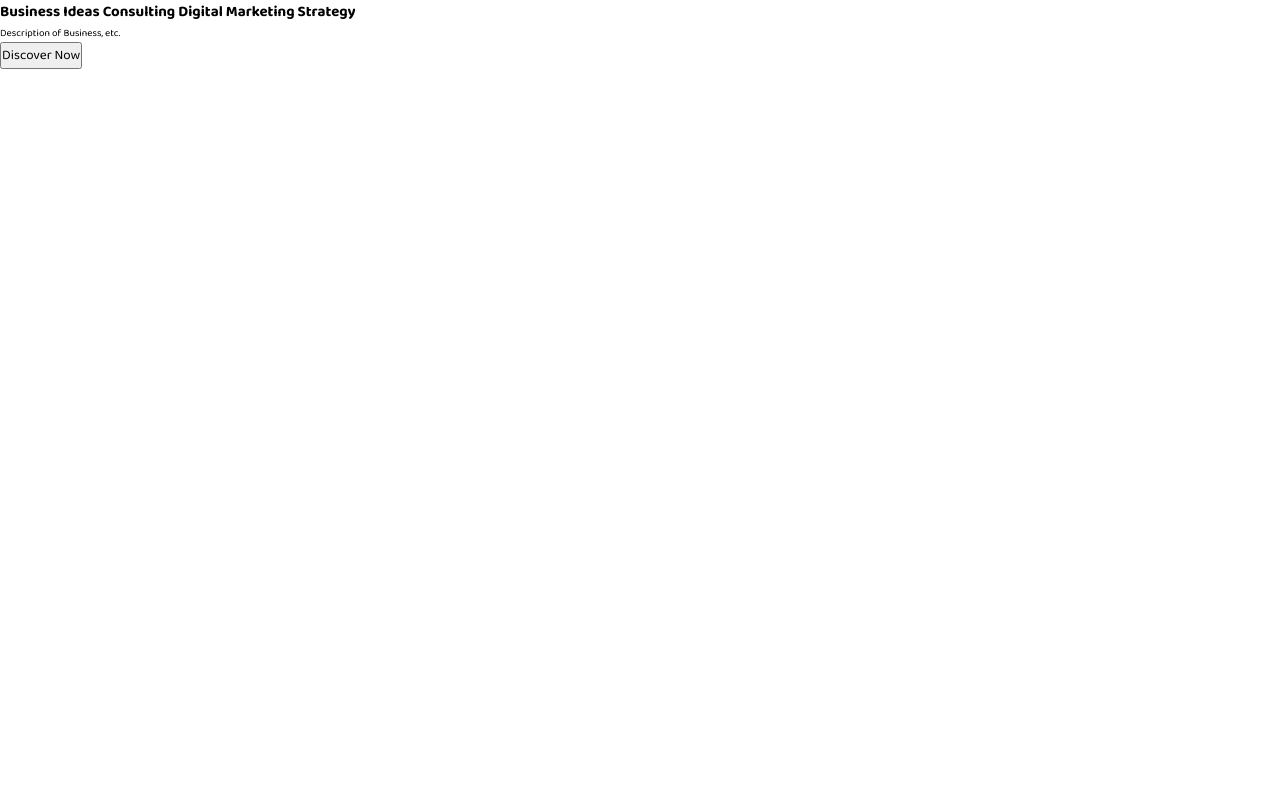
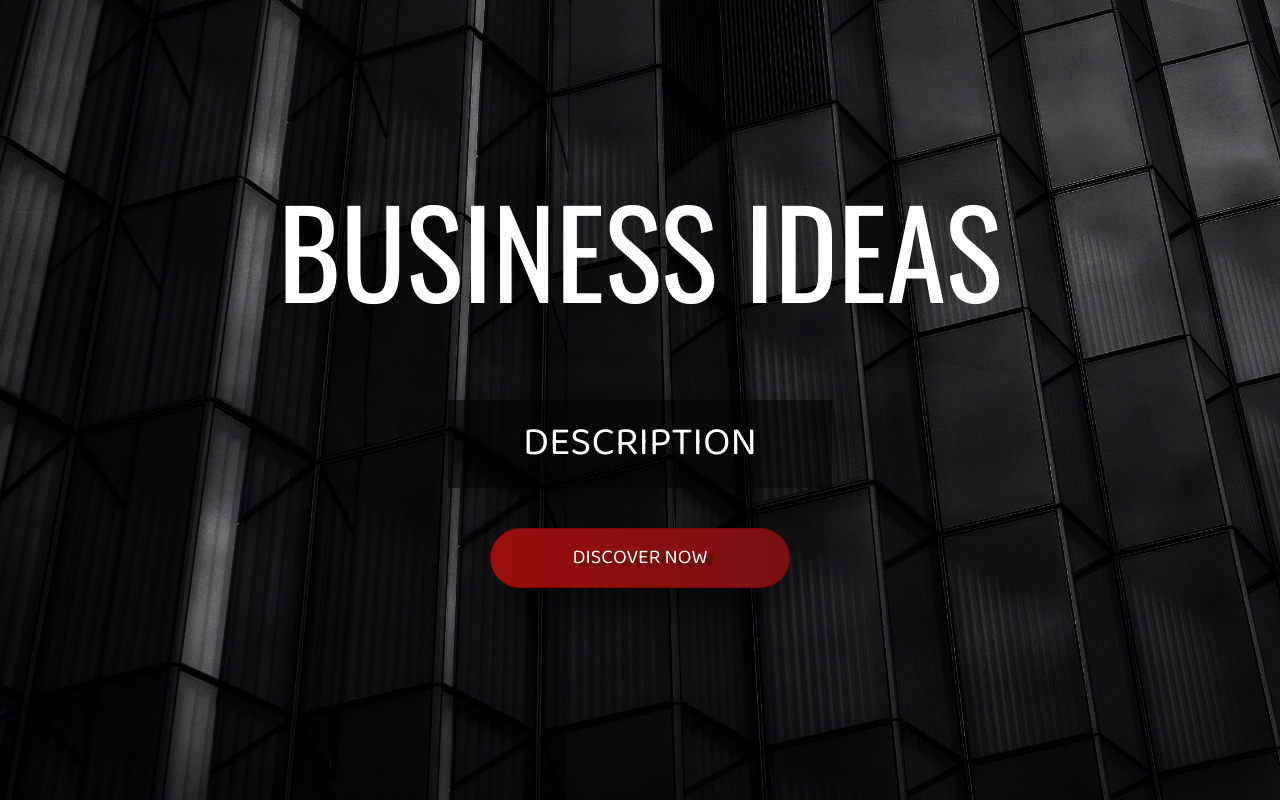
Before and after one commit to CodeConnoisseur74/business-consultancy-website, a plain HTML site: page index.html in a window 1280 px wide. Drawn offline with nearby package versions, Linux system fonts and the light colour scheme.

Commit message:
Add button and font styles to landing page.

```diff
--- a/index.html
+++ b/index.html
@@ -23,11 +23,11 @@
             <div class="banner">
                 <h1 class="banner-heading">
                     <span class="heading-1">Business Ideas</span>
-                    <span class="heading-1">Consulting</span>
+                    <!--<span class="heading-1">Consulting</span>
                     <span class="heading-1">Digital Marketing</span>
-                    <span class="heading-1">Strategy</span>
+                    <span class="heading-1">Strategy</span> -->
                 </h1>
-                <p class="banner-paragraph">Description of Business, etc.</p>
+                <p class="banner-paragraph">Description</p>
                 <button class="banner-btn">Discover Now</button>
             </div>
         </section>
--- a/style.css
+++ b/style.css
@@ -17,6 +17,64 @@ html {
 
 /*Section 1*/
 .section-1 {
+    width: 100%;
+    height: 100vh;
+    background: url(../images/dark-building-bg.JPEG) no-repeat;
+    background-size: cover;
+    position: relative;
+}
 
+.banner {
+    width: 100%;
+    position: absolute;
+    top: 20%;
+    left: 50%;
+    transform: translate(-50%);
+    text-align: center;
 }
+
+.banner-heading {
+    margin-bottom: 4rem;
+    height: 20rem;
+}
+
+.banner-heading span {
+    font-family: Oswald, sans-serif;
+    font-size: 12rem;
+    font-weight: 400;
+    text-transform: uppercase;
+    color: #fff;
+    text-shadow: .3rem .3rem .6rem rgba(0, 0, 0, 0.6);
+    width: 30%;
+    margin: 0 auto 4rem auto;
+    padding: 1rem 0;
+    text-shadow: 1rem 1rem 5rem rgba(0, 0, 0, 0.5);
+}
+
+.banner-paragraph {
+    font-size: 4rem;
+    font-weight: 400;
+    text-transform: uppercase;
+    color: #fff;
+    background-color: rgba(0, 0, 0, 0.6);
+    width: 30%;
+    margin: 0 auto 4rem auto;
+    padding: 1rem 0;
+    box-shadow: 1rem 1rem 5rem rgba(0, 0, 0, 0.5);
+}
+
+.banner-btn {
+    width: 30rem;
+    height: 6rem;
+    background: linear-gradient(to right, #9b0e0e, #7a1010);
+    color: #fff;
+    font-size: 2rem;
+    text-transform: uppercase;
+    border-radius: 3rem;
+    border: .1rem solid #800505;
+    box-shadow: 1rem 2rem 3rem rgba(0, 0, 0, 0.5);
+    text-shadow: .6rem .3rem .2rem rgba(0, 0, 0, 0.4);
+    cursor: pointer;
+}
+
 /*End of Section 1*/
```
